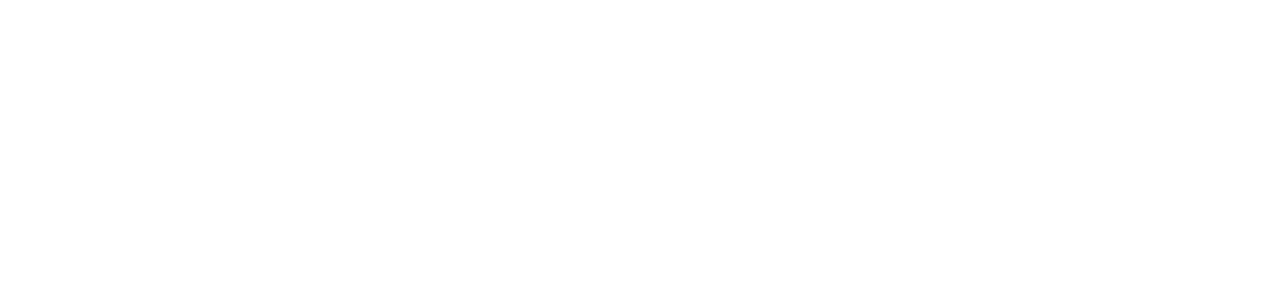
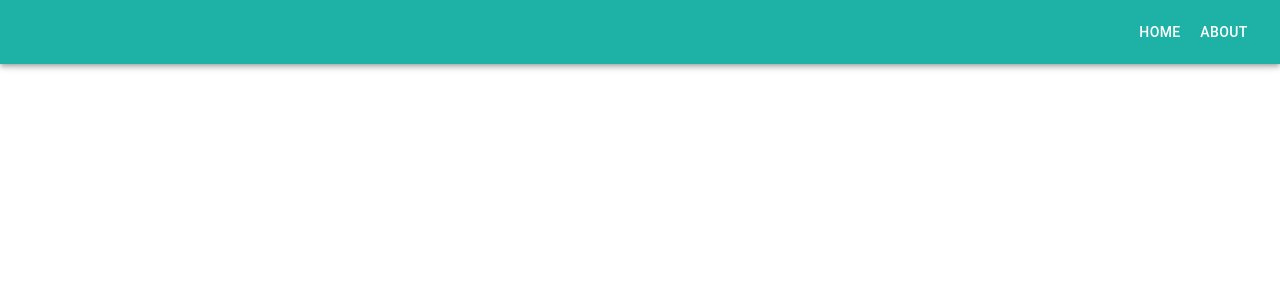
Before and after one commit to samreality4/newblog, a React (Create React App) app in the folder frontend/: page / in a window 1280 px wide. Shown: the top 300 px of the page. Built offline with nearby package versions, Linux system fonts and the light colour scheme.

Commit message:
update post components

```diff
--- a/frontend/package.json
+++ b/frontend/package.json
@@ -3,9 +3,11 @@
   "version": "0.1.0",
   "private": true,
   "dependencies": {
+    "@material-ui/core": "^4.9.10",
     "@testing-library/jest-dom": "^4.2.4",
     "@testing-library/react": "^9.5.0",
     "@testing-library/user-event": "^7.2.1",
+    "bootstrap": "^4.4.1",
     "react": "^16.13.1",
     "react-dom": "^16.13.1",
     "react-scripts": "3.4.1"
--- a/frontend/src/components/App.jsx
+++ b/frontend/src/components/App.jsx
@@ -1,10 +1,9 @@
 import React from 'react';
+import NavBar from "./NavBar";
 
 function App() {
   return (
-    <div className="App">
-
-    </div>
+    <NavBar/>
   );
 }
 
--- /dev/null
+++ b/frontend/src/components/NavBar.jsx
@@ -0,0 +1,22 @@
+import React from "react";
+import AppBar from "@material-ui/core/AppBar";
+import Toolbar from "@material-ui/core/Toolbar";
+import Button from "@material-ui/core/Button";
+
+function NavBar() {
+
+
+  return (
+    <AppBar position="static" style={{ backgroundColor: "#1eb2a6" }}>
+      <Toolbar className=" navbar ml-auto">
+        <Button style={{ color: "#ffffff" }}>
+          Home
+        </Button>
+        <Button style={{ color: "#ffffff" }}>
+          About
+        </Button>
+      </Toolbar>
+    </AppBar>
+  );
+}
+export default NavBar;
```
Also changed, not shown: frontend/data.js (added, +11 -0 lines), frontend/src/components/Post.jsx (+13 -0 lines), frontend/src/components/Posts.jsx (added, +15 -0 lines), frontend/src/index.js (+5 -10 lines), 1 other file (tests, documents, lock files or other folders).
